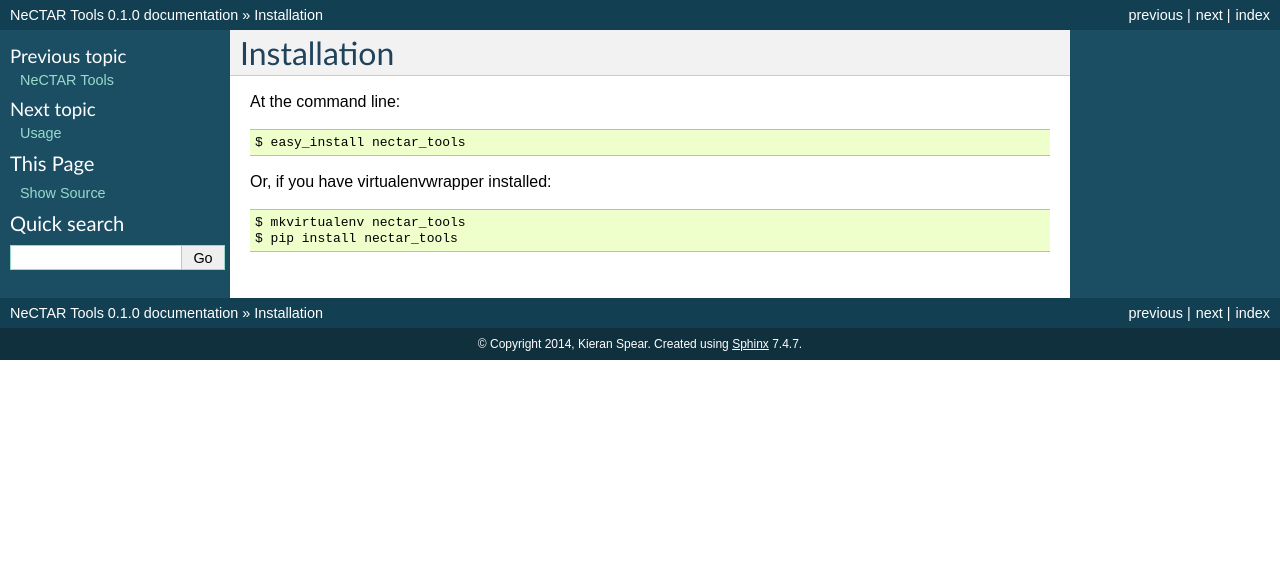
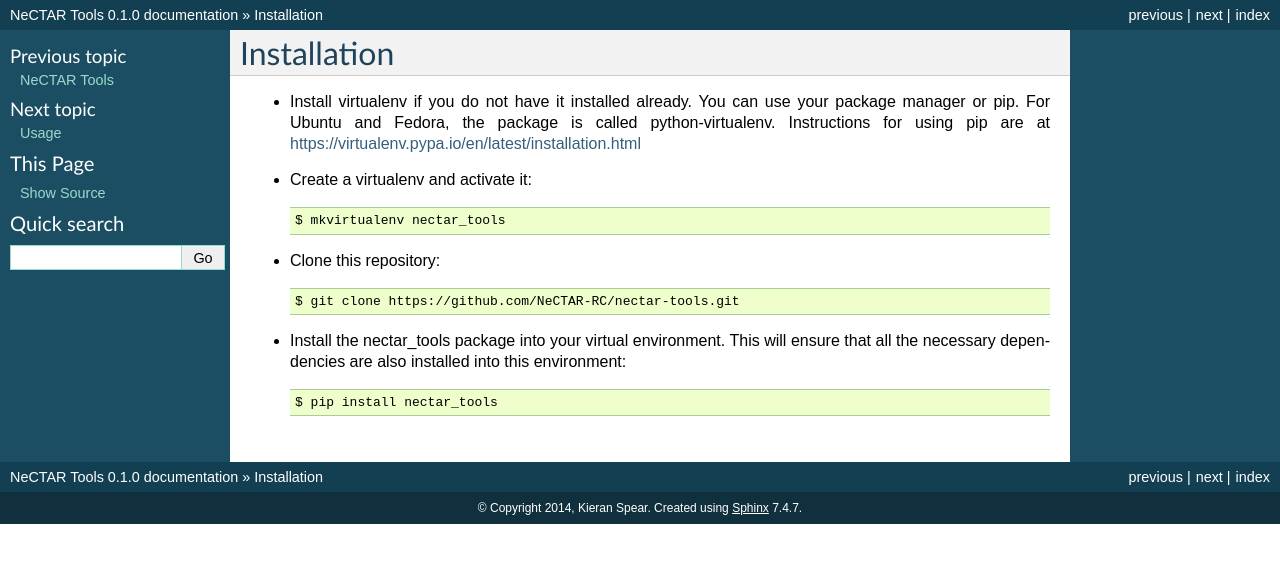
Before and after one commit to NeCTAR-RC/nectar-tools, a Sphinx documentation site: the page built from docs/installation.rst, in a window 1280 px wide. Shown: the top 563 px of the page. Built offline with Sphinx 7.4.7, drawn with Linux system fonts in a browser that asks for light colours.

Commit message:
update installation instructions
No longer ask people to use easy_install.

Change-Id: I40b8e5528673e7c204973e743882b514fe81c894

```diff
--- a/docs/installation.rst
+++ b/docs/installation.rst
@@ -2,11 +2,20 @@
 Installation
 ============
 
-At the command line::
+* Install virtualenv if you do not have it installed already. You can use your
+  package manager or pip. For Ubuntu and Fedora, the package is called
+  python-virtualenv. Instructions for using pip are at
+  https://virtualenv.pypa.io/en/latest/installation.html
+* Create a virtualenv and activate it::
 
-    $ easy_install nectar_tools
+  $ mkvirtualenv nectar_tools
 
-Or, if you have virtualenvwrapper installed::
+* Clone this repository::
 
-    $ mkvirtualenv nectar_tools
-    $ pip install nectar_tools
+  $ git clone https://github.com/NeCTAR-RC/nectar-tools.git
+
+* Install the nectar_tools package into your virtual environment. This will
+  ensure that all the necessary dependencies are also installed into this
+  environment::
+
+   $ pip install nectar_tools
```
